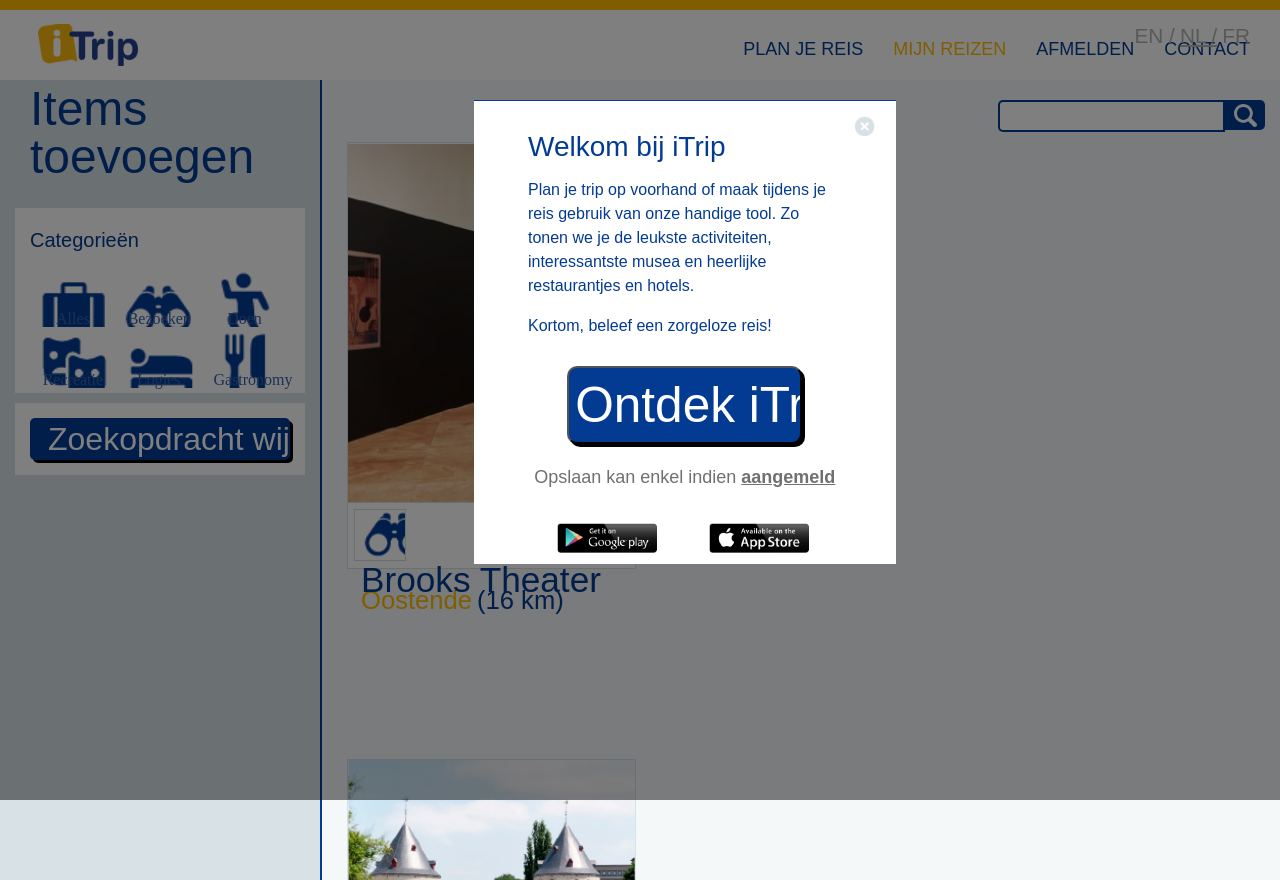
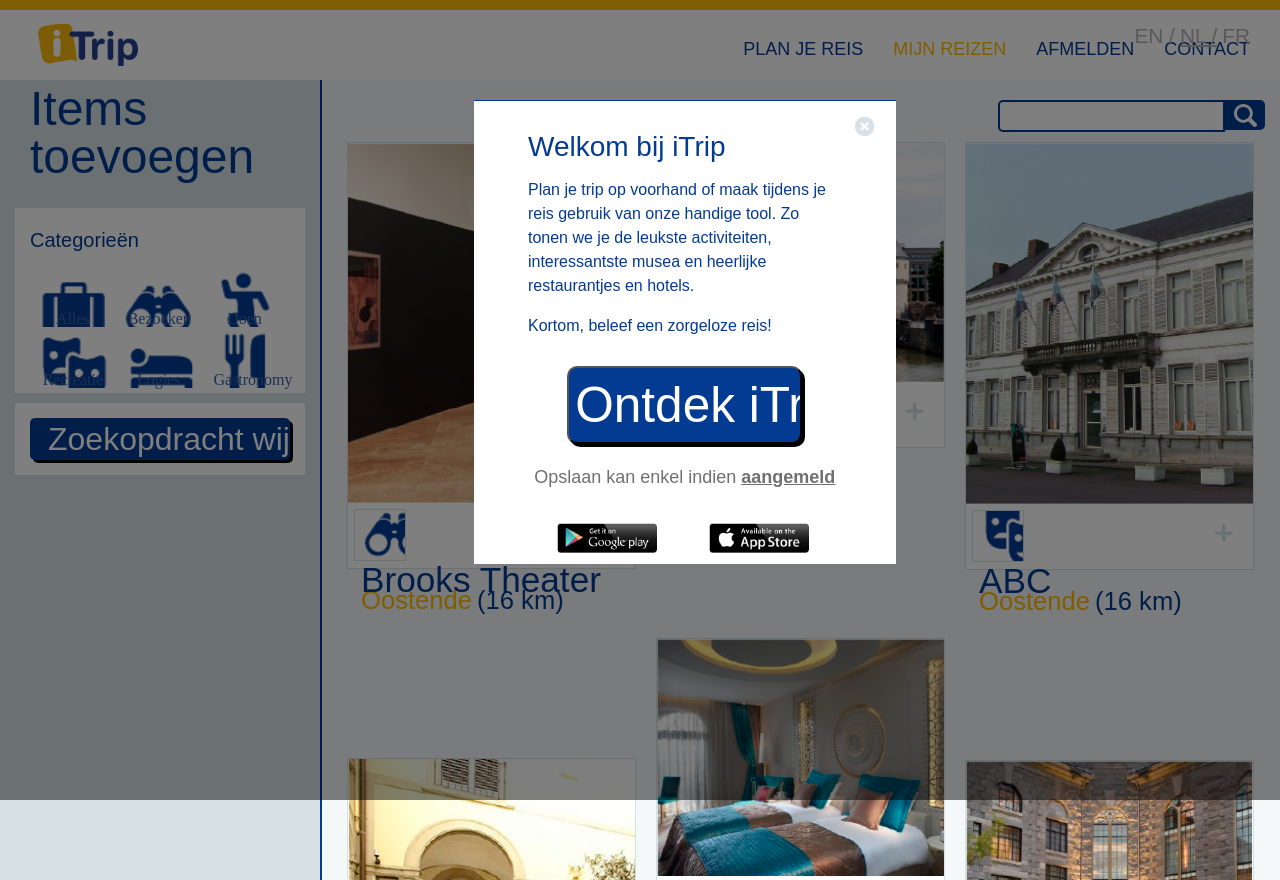
Before and after one commit to oSoc14/iTrip, a website with bundled scripts: page iTrip/add_item.html in a window 1280 px wide. Built offline with nearby package versions, Linux system fonts and the light colour scheme; no server answers.

Commit message:
added new imageLoaded script in add_item and sharedTrip

```diff
--- a/iTrip/add_item.html
+++ b/iTrip/add_item.html
@@ -568,6 +568,7 @@
     <script src="js/jquery-ui.js"></script>
     <script type="text/javascript" src="https://maps.googleapis.com/maps/api/js"></script>
     <script src="js/jquery.cookie.js"></script>
+    <script src="js/imagesloaded.pkgd.js"></script>
     <script src="js/isotope.pkgd.min.js"></script>
     <script src="js/script.js"></script>
     <script src="js/my_trips.js"></script>
```
Also changed, not shown: iTrip/sharedtrip.html (+1 -0 lines).
